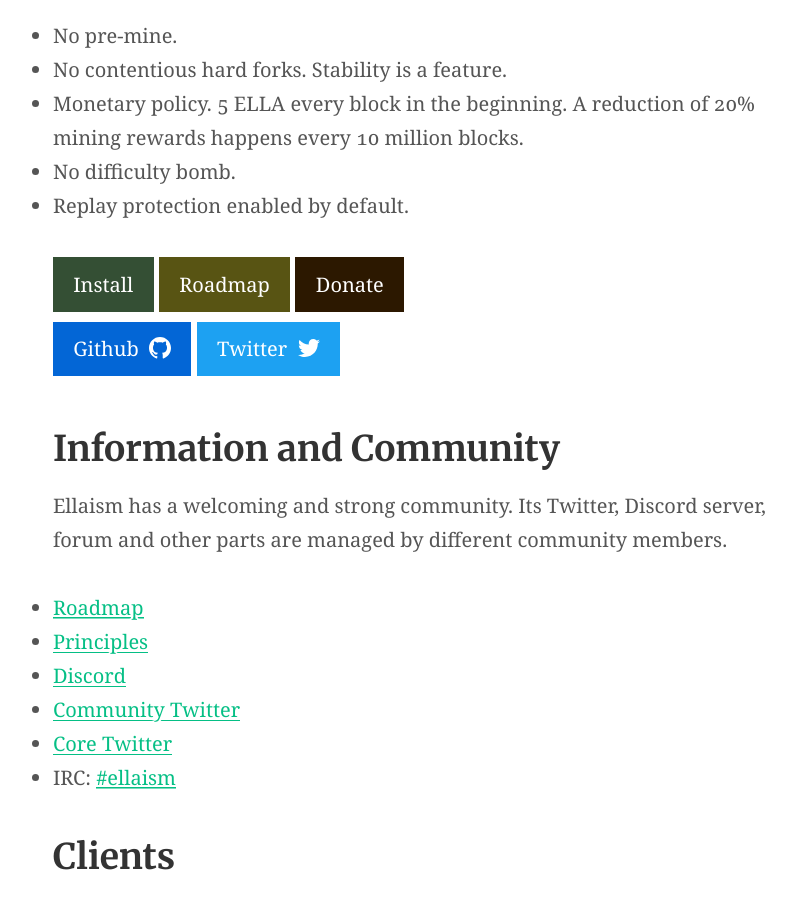
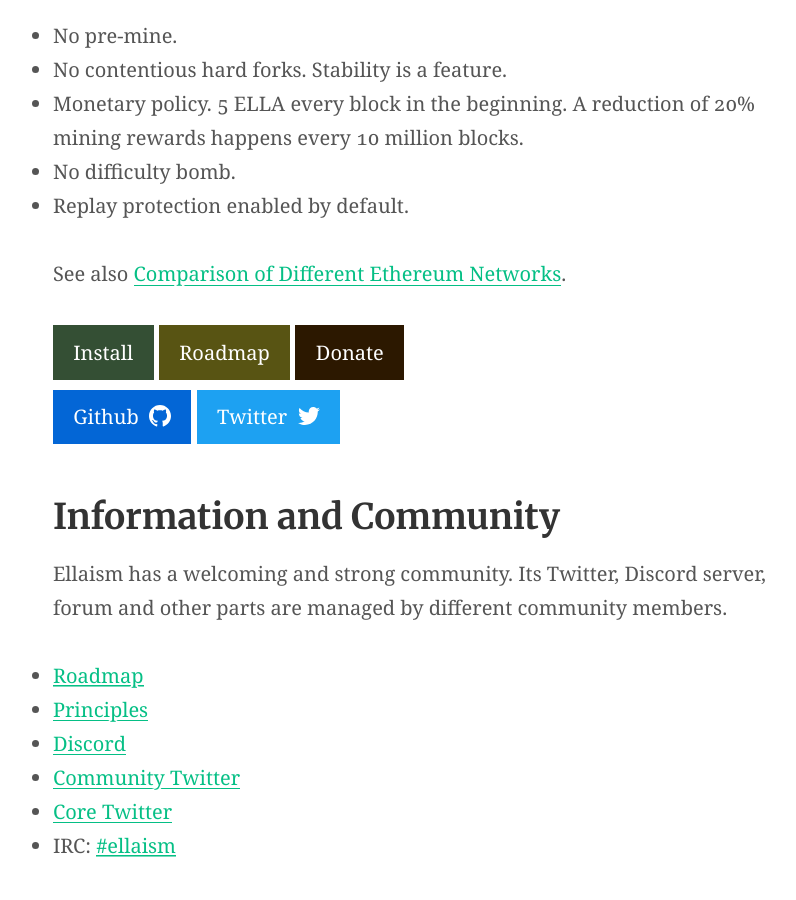
Before and after one commit to ellaism/ellaism.org, a Jekyll site: the page built from index.md, in a window 1280 px wide and 900 px high, scrolled down 577 px. Shown: the whole window, without its empty margins (230-1026 px from the left). Built offline with Jekyll 4.4.1, drawn with Linux system fonts in a browser that asks for light colours; our own code applies the rules of GitHub Pages for plain Markdown files.

Commit message:
Add comparison link

```diff
--- a/index.md
+++ b/index.md
@@ -21,6 +21,8 @@
   mining rewards happens every 10 million blocks.
 * No difficulty bomb.
 * Replay protection enabled by default.
+
+See also [Comparison of Different Ethereum Networks](/comparison/).
 
 {% include button.html text="Install" link="/install/" color="#344F34" %} {% include button.html text="Roadmap" link="/roadmap/" color="#585413" %} {% include button.html text="Donate" link="/donations/" color="#2C1800" %} <br /> {% include button.html text="Github" icon="github" link="https://github.com/ellaism" color="#0366d6" %} {% include button.html text="Twitter" icon="twitter" link="https://twitter.com/EllaismCoin" color="#1DA1F2" %}
 
```
